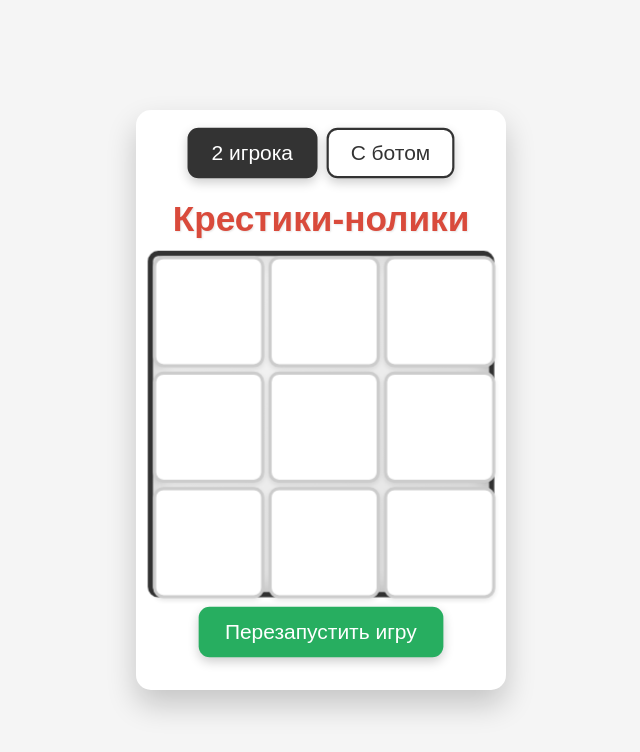
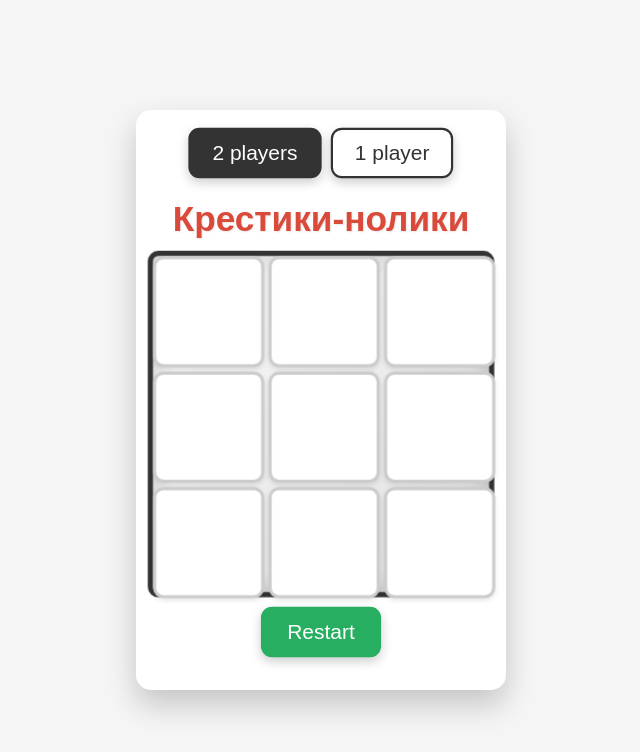
Before and after one commit to diiorbek/tic-tac-toe, a plain HTML site: page index.html in a window 1280 px wide. Shown: the whole page, without its empty margins (319-959 px from the left). Drawn offline with Linux system fonts and the light colour scheme.

Commit message:
Update index.html

```diff
--- a/index.html
+++ b/index.html
@@ -3,20 +3,20 @@
 <head>
     <meta charset="UTF-8">
     <meta name="viewport" content="width=device-width, initial-scale=1.0">
-    <title>Крестики-нолики</title>
+    <title>Tic-tac-toe</title>
     <link rel="stylesheet" href="styles.css">
 </head>
 <body>
     <div class="container">
         <div class="mode-buttons">
-            <button id="twoPlayers" class="mode-button active">2 игрока</button>
-            <button id="withBot" class="mode-button">С ботом</button>
+            <button id="twoPlayers" class="mode-button active">2 players</button>
+            <button id="withBot" class="mode-button">1 player</button>
         </div>
         <h1>Крестики-нолики</h1>
         <div class="board" id="board">
             <!-- Ячейки доски будут добавлены здесь динамически -->
         </div>
-        <button id="restartButton">Перезапустить игру</button>
+        <button id="restartButton">Restart</button>
         <div id="message"></div>
     </div>
 
```
